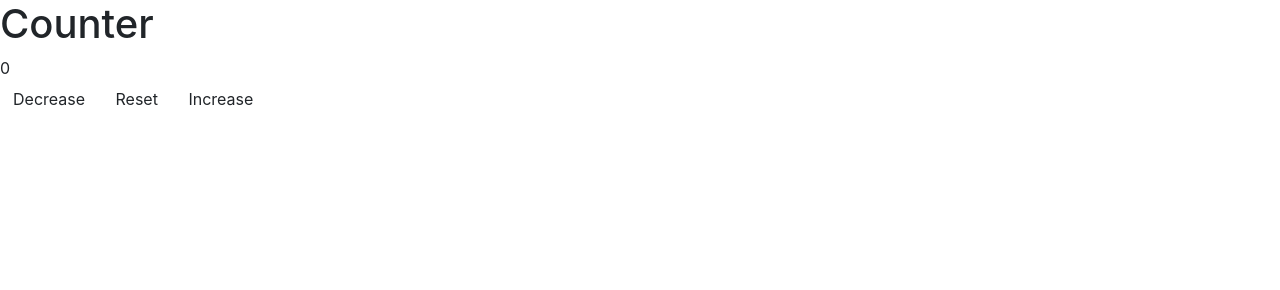
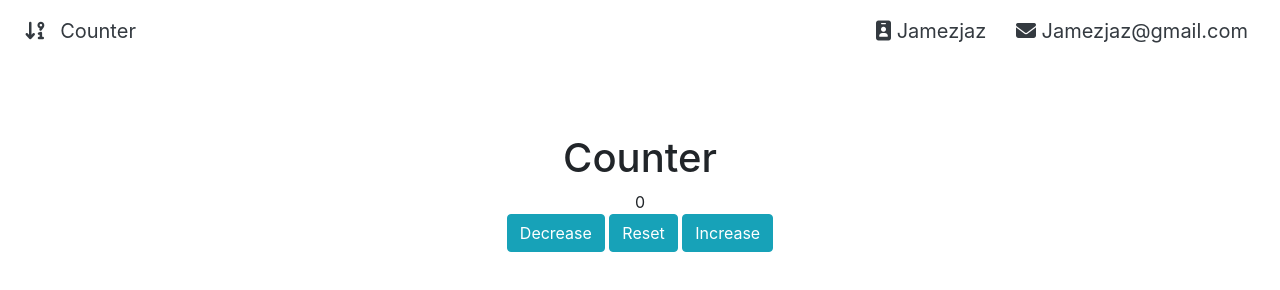
Before and after one commit to jamezjaz/Counter, a website built with webpack: page dist/index.html in a window 1280 px wide. Built offline with nearby package versions, Linux system fonts and the light colour scheme.

Commit message:
docs: adds the navbar module

```diff
--- a/src/index.js
+++ b/src/index.js
@@ -1,9 +1,13 @@
+import nav from './nav';
+
 const counter = (() => {
   let count = 0;
   const figure = document.querySelector('#figure');
   const buttons = document.querySelectorAll('.btn');
-  buttons.forEach(function (btn) {
-    btn.addEventListener('click', function (e) {
+  const main = document.querySelector('.main-content');
+  main.classList = 'text-center aligh-items-center mt-4 pt-4';
+  buttons.forEach(btn => {
+    btn.addEventListener('click', (e) => {
       const styles = e.currentTarget.classList;
       if (styles.contains('decrease')) {
         count--;
--- /dev/null
+++ b/src/nav.js
@@ -0,0 +1,23 @@
+const nav = (() => {
+    const header = document.getElementById('header');
+    header.innerHTML = `
+                        <nav class="navbar navbar-light header">
+                          <a class="navbar-brand text-dark" href="#">
+                              <i class="fas fa-sort-numeric-down-alt p-2"></i>
+                              Counter
+                            </a>
+                          <a class="navbar-brand text-dark" href="#">
+                            <span class="px-4">
+                                <i class="fas fa-id-badge"></i>
+                                Jamezjaz
+                            </span
+                            <span>
+                              <i class="fas fa-envelope"></i>
+                              Jamezjaz@gmail.com
+                            </span
+                          </a>
+                        </nav>
+                        `;
+  })();
+
+  export default nav;
```
Also changed, not shown: dist/index.html, dist/main.js, dist/style.css.
